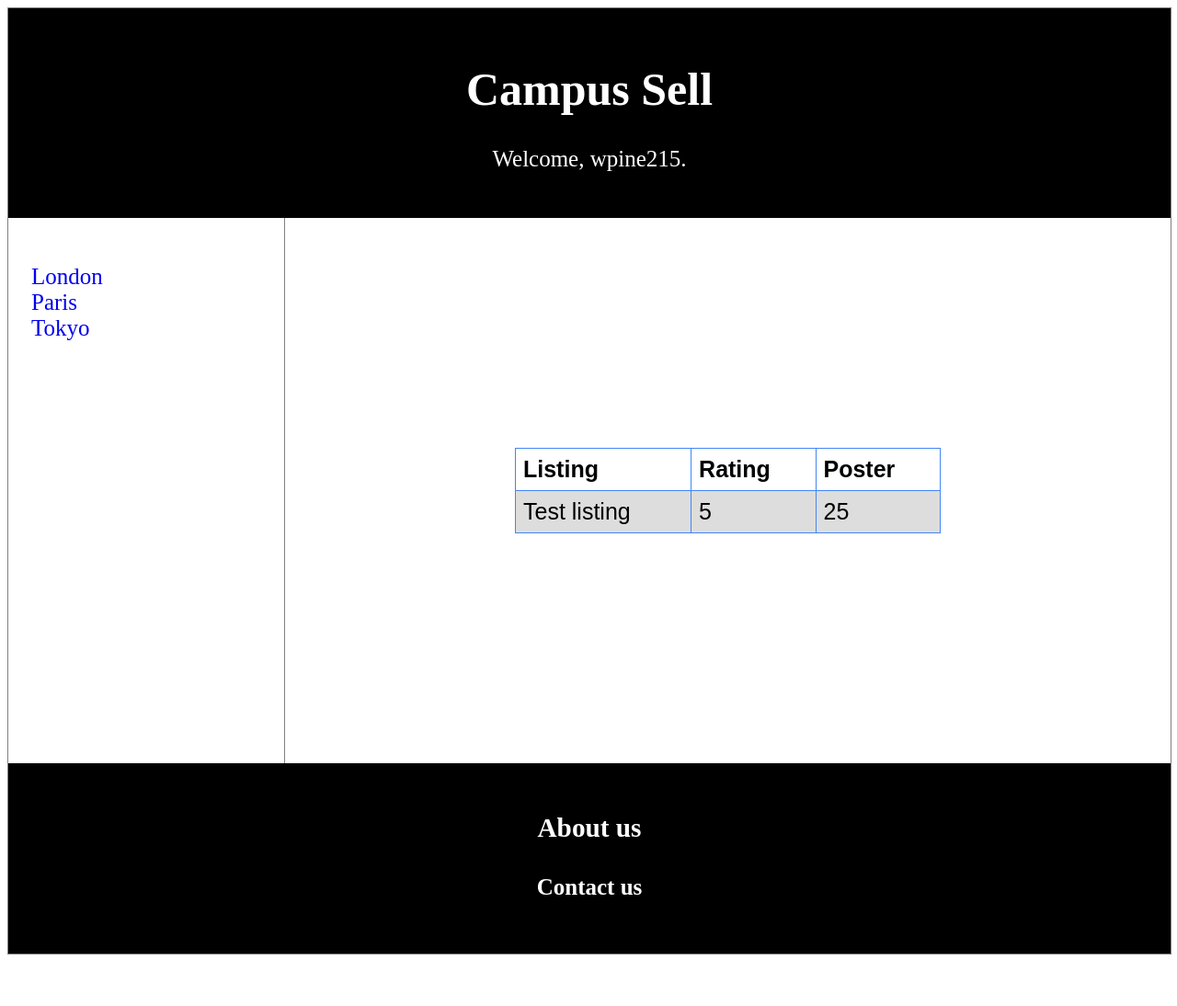
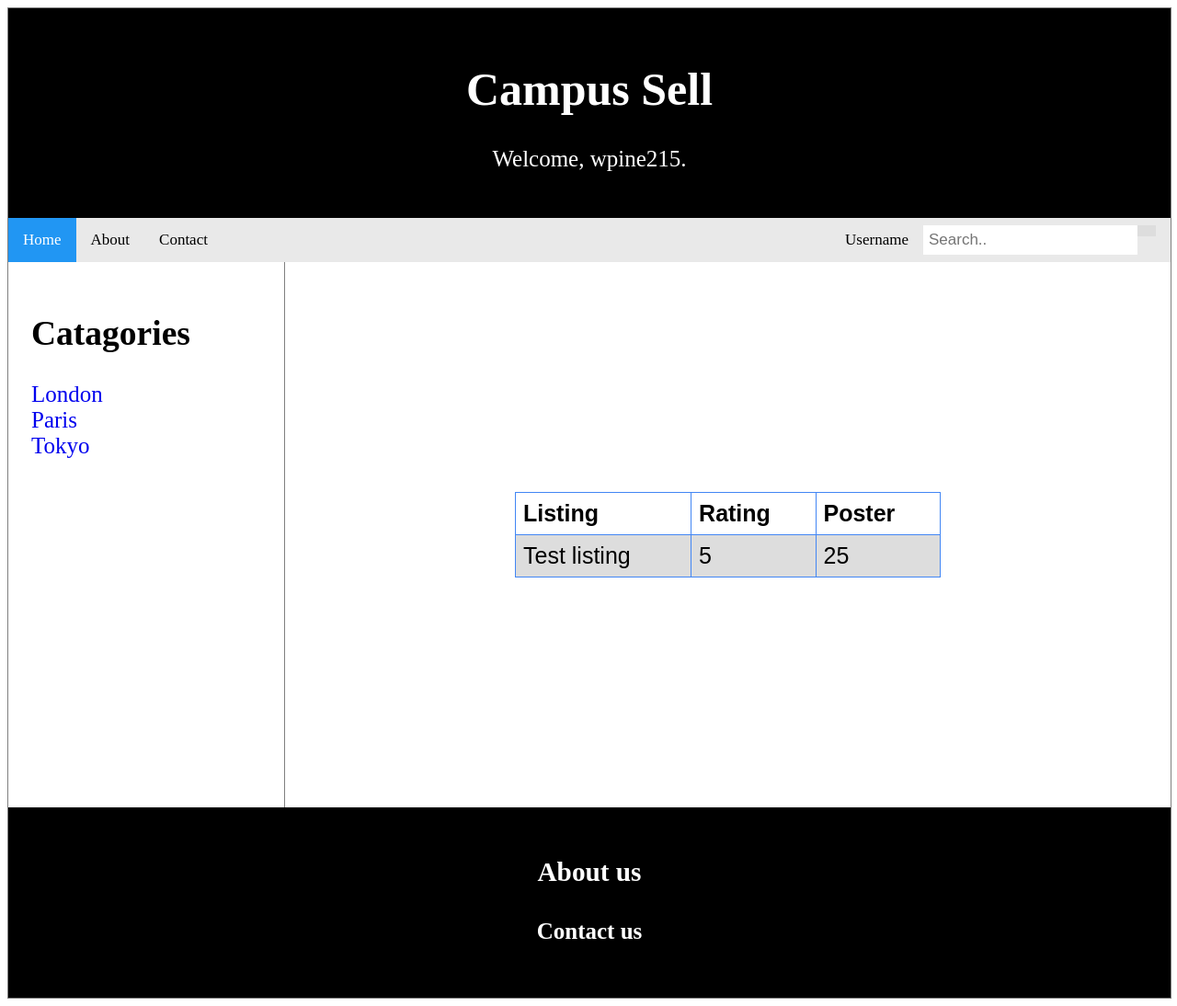
Before and after one commit to justinkwan20/fora, a Django app: page / in a window 1280 px wide. Shown: the whole page at 92% size. Before the commit the page ends 1038 px from the top, so only its background shows below. Run offline with Django 3.2, Linux system fonts and the light colour scheme; data comes from the database, SQL or seed files in the repository.

Commit message:
Edited index.html

```diff
--- a/src/hth2018/web/templates/web/index.html
+++ b/src/hth2018/web/templates/web/index.html
@@ -8,6 +8,57 @@
       width: 100%;
       border: 1px solid gray;
       font-size: 25px;
+    }
+
+    .topnav {
+      overflow: hidden;
+      background-color: #e9e9e9;
+    }
+
+    .topnav a {
+      float: left;
+      display: block;
+      color: black;
+      text-align: center;
+      padding: 14px 16px;
+      text-decoration: none;
+      font-size: 17px;
+    }
+
+    .topnav a:hover {
+      background-color: #ddd;
+      color: black;
+    }
+
+    .topnav a.active {
+      background-color: #2196F3;
+      color: white;
+    }
+
+    .topnav .search-container {
+      float: right;
+    }
+
+    .topnav input[type=text] {
+      padding: 6px;
+      margin-top: 8px;
+      font-size: 17px;
+      border: none;
+    }
+
+    .topnav .search-container button {
+      float: right;
+      padding: 6px 10px;
+      margin-top: 8px;
+      margin-right: 16px;
+      background: #ddd;
+      font-size: 17px;
+      border: none;
+      cursor: pointer;
+    }
+
+    .topnav .search-container button:hover {
+      background: #ccc;
     }
 
     nav {
@@ -65,8 +116,22 @@
     <h1>Campus Sell</h1>
     <p>Welcome, {{ username }}.</p>
   </header>
+
+<div class="topnav">
+  <a class="active" href="#home">Home</a>
+  <a href="#about">About</a>
+  <a href="#contact">Contact</a>
+  <div class="search-container">
+    <form action="/action_page.php">
+      <input type="text" placeholder="Search.." name="search">
+      <button type="submit"><i class="fa fa-search"></i></button>
+      <a href="Username">Username</a>
+    </form>
+  </div>
+</div>
   <nav>
   <ul>
+    <h2> Catagories </h2>
     <li><a href="#">London</a></li>
     <li><a href="#">Paris</a></li>
     <li><a href="#">Tokyo</a></li>
```
